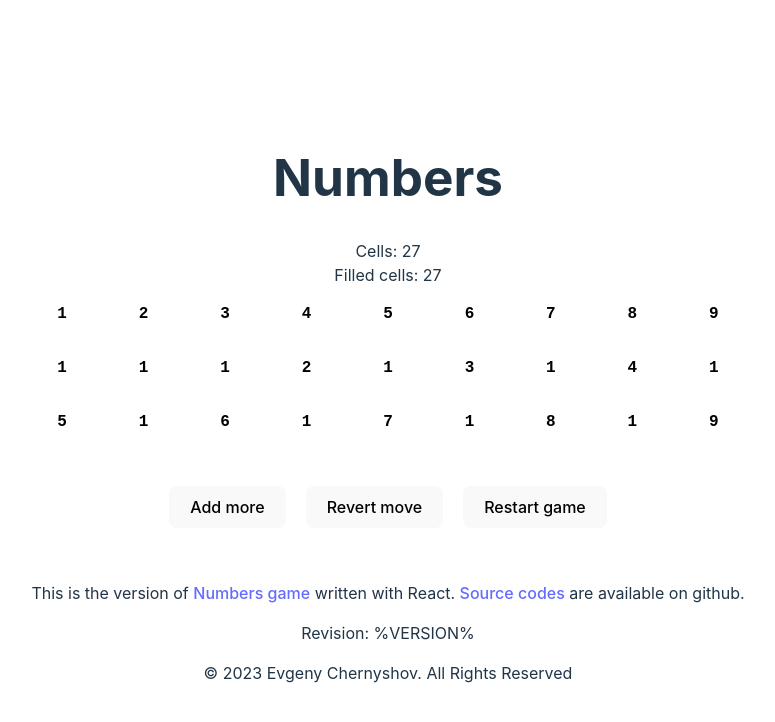
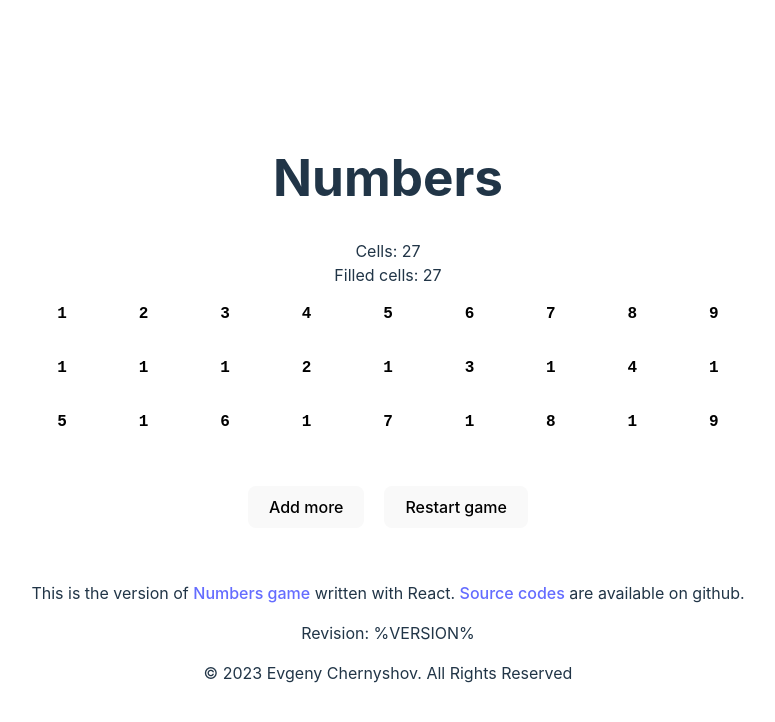
Before and after one commit to wastemaster/numbers-game, a React (Vite) app: page / in a window 1280 px wide. Shown: the top 722 px of the page, without its empty margins (252-1027 px from the left). Built offline with nearby package versions, Linux system fonts and the light colour scheme.

Commit message:
removed revert move button (dont have functionality yet)

```diff
--- a/src/components/Game.jsx
+++ b/src/components/Game.jsx
@@ -222,9 +222,10 @@ export default function Game() {
             </div>
             <div className="card">
                 <button onClick={handleAddMore}>Add more</button>
-                <button>Revert move</button>
                 <button onClick={handleRestart}>Restart game</button>
             </div>
         </div>
     )
 }
+
+// <button>Revert move</button>
```
